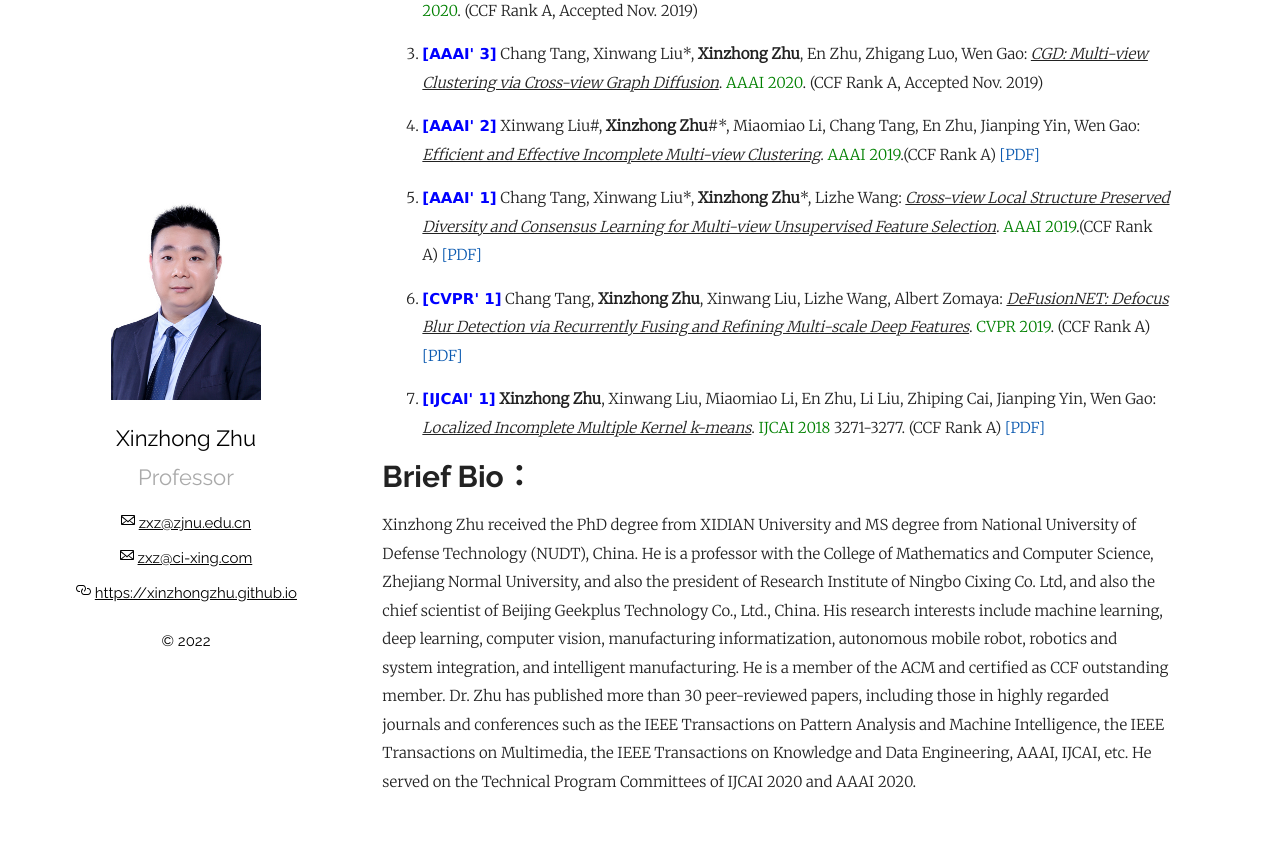
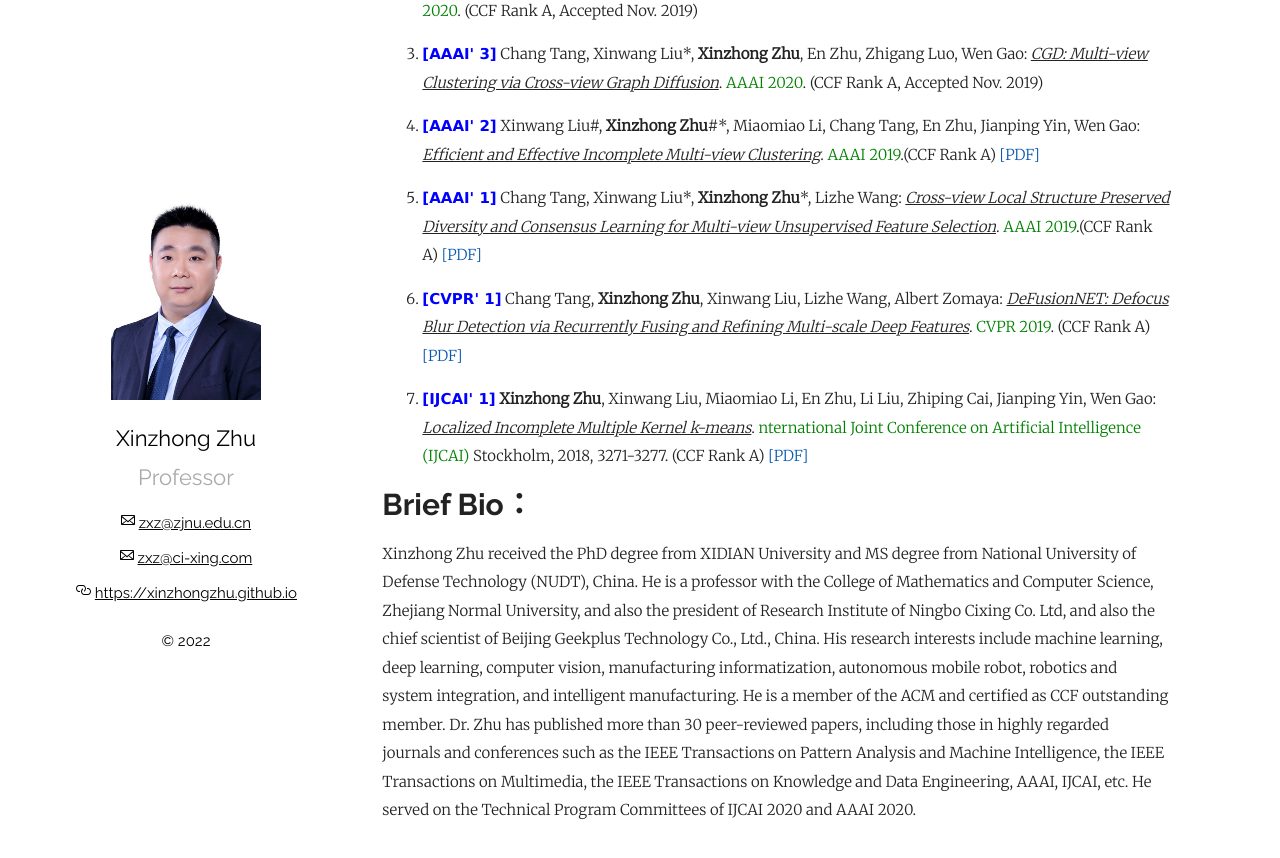
Before and after one commit to xinzhongzhu/xinzhongzhu.github.io, a Jekyll site: the page built from index.md, in a window 1280 px wide and 900 px high, scrolled down 1842 px. Shown: the top 858 px of the window. Built offline with Jekyll 4.4.1, drawn with Linux system fonts in a browser that asks for light colours; our own code applies the rules of GitHub Pages for plain Markdown files.

Commit message:
Update index.md

```diff
--- a/index.md
+++ b/index.md
@@ -68,7 +68,7 @@ Please drop me a message by email: <u>zxz@zjnu.edu.cn</u> or <u>zxz@ci-xing.com<
 
 <p style="margin-top: 8px;"><li><font face="verdana" color="blue"><b>[CVPR' 1]</b></font> Chang Tang, <b>Xinzhong Zhu</b>, Xinwang Liu, Lizhe Wang, Albert Zomaya: <i><u>DeFusionNET: Defocus Blur Detection via Recurrently Fusing and Refining Multi-scale Deep Features</u></i>. <font color="green">CVPR 2019</font>. (CCF Rank A) <a href = "http://openaccess.thecvf.com/content_CVPR_2019/papers/Tang_DeFusionNET_Defocus_Blur_Detection_via_Recurrently_Fusing_and_Refining_Multi-Scale_CVPR_2019_paper.pdf">[PDF]</a></li></p>
 
-<p style="margin-top: 8px;"><li><font face="verdana" color="blue"><b>[IJCAI' 1]</b></font> <b>Xinzhong Zhu</b>, Xinwang Liu, Miaomiao Li, En Zhu, Li Liu, Zhiping Cai, Jianping Yin, Wen Gao: <i><u>Localized Incomplete Multiple Kernel k-means</u></i>. <font color="green">IJCAI 2018</font> 3271-3277. (CCF Rank A) <a href = "https://www.ijcai.org/proceedings/2018/0454.pdf">[PDF]</a></li></p>
+<p style="margin-top: 8px;"><li><font face="verdana" color="blue"><b>[IJCAI' 1]</b></font> <b>Xinzhong Zhu</b>, Xinwang Liu, Miaomiao Li, En Zhu, Li Liu, Zhiping Cai, Jianping Yin, Wen Gao: <i><u>Localized Incomplete Multiple Kernel k-means</u></i>. <font color="green">nternational Joint Conference on Artificial Intelligence (IJCAI)</font> Stockholm, 2018, 3271-3277. (CCF Rank A) <a href = "https://www.ijcai.org/proceedings/2018/0454.pdf">[PDF]</a></li></p>
 
 
 
```
